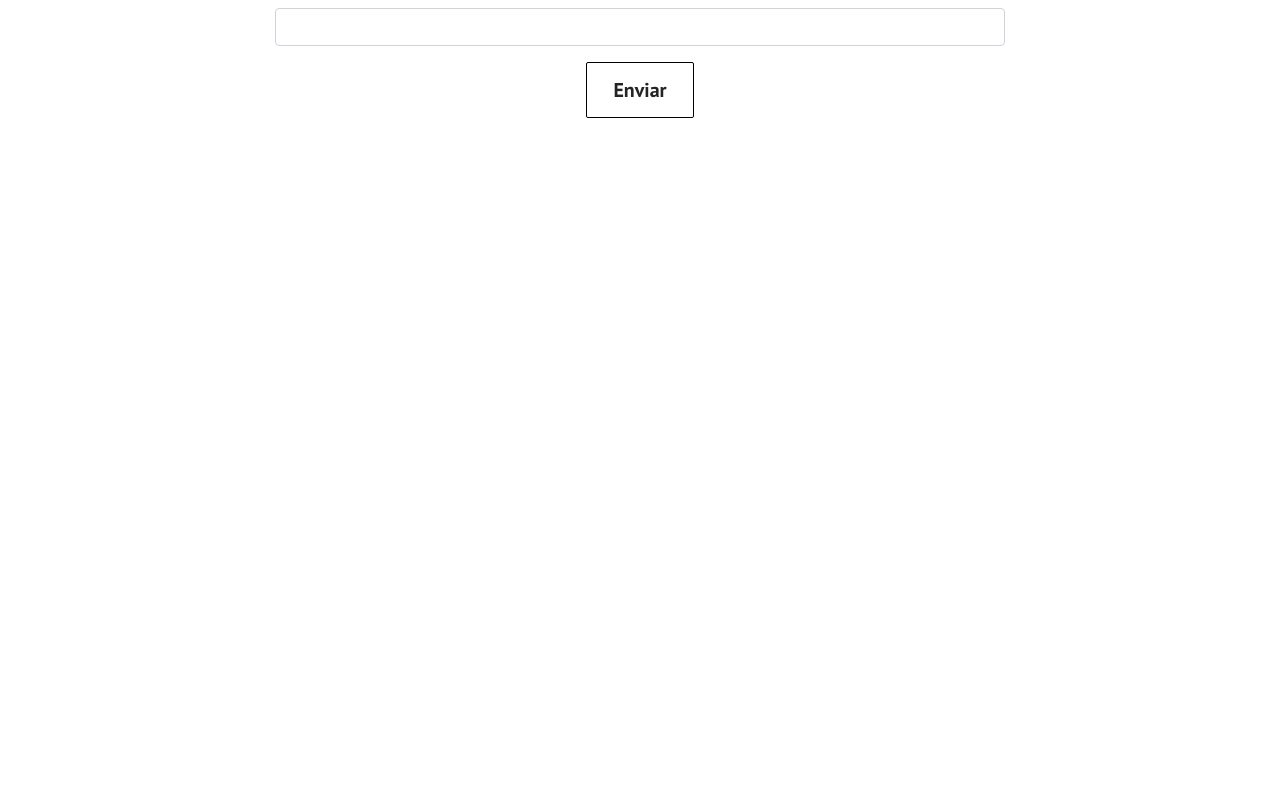
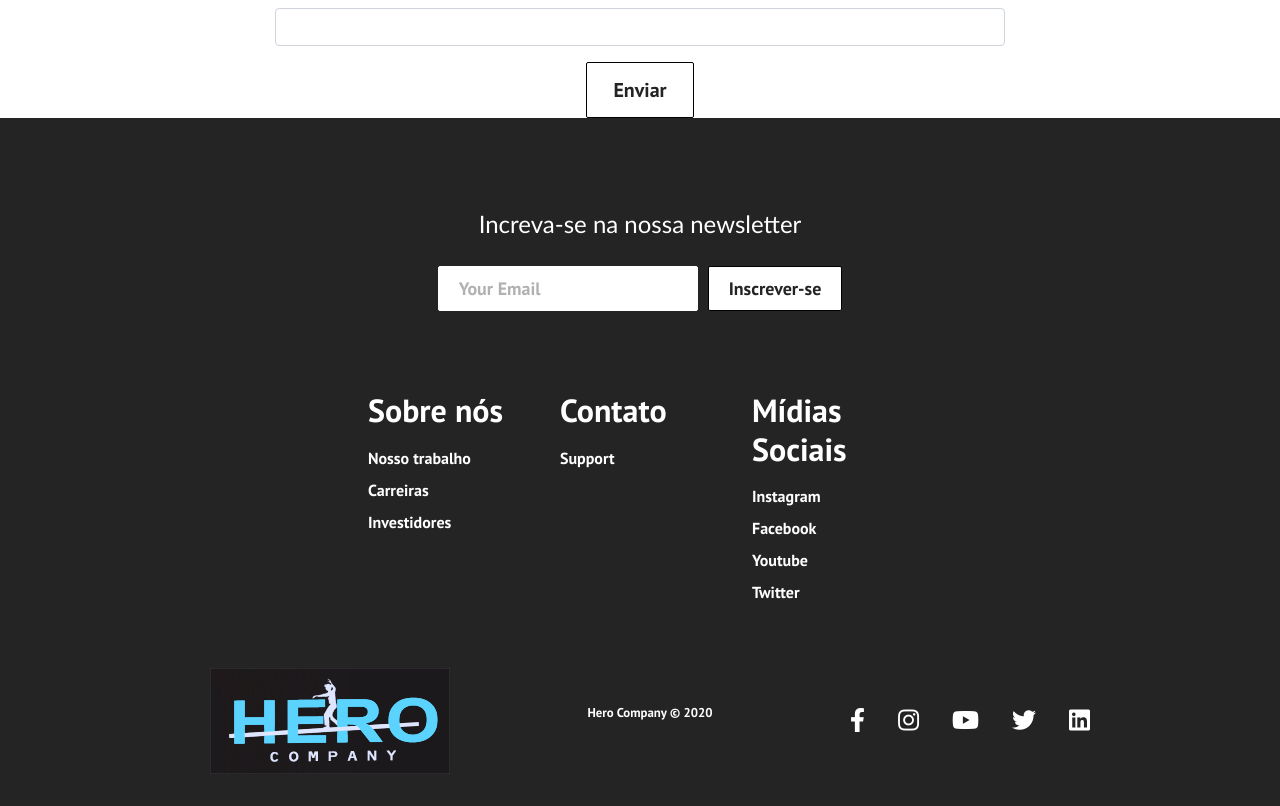
Before and after one commit to KarinedoValle/Projeto_final_Front_End_Web, a React (Create React App) app in the folder projetofeweb/: page /cadastrar in a window 1280 px wide. Shown: the part 1887-2693 px from the top of the page. Before the commit the page ends 2005 px from the top, so only its background shows below. Built offline with nearby package versions, Linux system fonts and the light colour scheme; no server answers.

Commit message:
Adição do footer e da requisição POST

```diff
--- a/projetofeweb/src/App.js
+++ b/projetofeweb/src/App.js
@@ -1,5 +1,6 @@
 import React from 'react';
 import NavBar from './components/NavBar'
+import Footer from './components/Footer'
 import {BrowserRouter as Router, Switch, Route} from 'react-router-dom'
 import './App.css';
 import Home from './components/pages/home'
@@ -24,6 +25,7 @@ function App() {
           <Route path = '/login' component = {Login}/>
           <Route path = '/cliente/:busca' component = {Cliente}/>
        </Switch>
+       <Footer />
      </Router>
     </>
   );
--- /dev/null
+++ b/projetofeweb/src/components/Footer.css
@@ -0,0 +1,163 @@
+.footer-container {
+    background-color: #242424;
+    padding: 4rem 0 2rem 0;
+    display: flex;
+    flex-direction: column;
+    justify-content: center;
+    align-items: center;
+  }
+
+  .footer-subscription {
+    display: flex;
+    flex-direction: column;
+    justify-content: center;
+    align-items: center;
+    text-align: center;
+
+    margin-bottom: 24px;
+    padding: 24px;
+    color: #fff;
+  }
+
+  .footer-subscription > p {
+    font-family: 'Trebuchet MS', 'Lucida Sans Unicode', 'Lucida Grande',
+      'Lucida Sans', Arial, sans-serif;
+  }
+
+  .footer-subscription-heading {
+    margin-bottom: 24px;
+    font-size: 24px;
+  }
+
+  .footer-subscription-text {
+    margin-bottom: 24px;
+    font-size: 20px;
+  }
+
+  .footer-input {
+    padding: 8px 20px;
+    border-radius: 2px;
+    margin-right: 10px;
+    outline: none;
+    border: none;
+    font-size: 18px;
+    margin-bottom: 16px;
+    border: 1px solid #fff;
+  }
+
+  .footer-links {
+    width: 100%;
+    max-width: 1000px;
+    display: flex;
+    justify-content: center;
+  }
+
+  .footer-link-wrapper {
+    display: flex;
+  }
+
+  .footer-link-items {
+    display: flex;
+    flex-direction: column;
+    align-items: flex-start;
+    margin: 16px;
+    text-align: left;
+    width: 160px;
+    box-sizing: border-box;
+  }
+
+  .footer-link-items h2 {
+    margin-bottom: 16px;
+  }
+
+  .footer-link-items > h2 {
+    color: #fff;
+  }
+
+  .footer-link-items a {
+    color: #fff;
+    text-decoration: none;
+    margin-bottom: 0.5rem;
+  }
+
+  .footer-link-items a:hover {
+    color: #e9e9e9;
+    transition: 0.3s ease-out;
+  }
+
+  .footer-email-form h2 {
+    margin-bottom: 2rem;
+  }
+
+  .footer-input::placeholder {
+    color: #b1b1b1;
+  }
+
+  /* Social Icons */
+  .social-icon-link {
+    color: #fff;
+    font-size: 24px;
+  }
+
+  .social-media {
+    max-width: 1000px;
+    width: 100%;
+  }
+
+  .social-media-wrap {
+    display: flex;
+    justify-content: space-between;
+    align-items: center;
+    width: 90%;
+    max-width: 1000px;
+    margin: 40px auto 0 auto;
+  }
+
+  .social-icons {
+    display: flex;
+    justify-content: space-between;
+    align-items: center;
+    width: 240px;
+  }
+
+  .social-logo {
+    color: #fff;
+    justify-self: start;
+    margin-left: 20px;
+    cursor: pointer;
+    text-decoration: none;
+    font-size: 2rem;
+    display: flex;
+    align-items: center;
+    margin-bottom: 16px;
+  }
+
+  .website-rights {
+    color: #fff;
+    margin-bottom: 16px;
+  }
+
+  @media screen and (max-width: 820px) {
+    .footer-links {
+      padding-top: 2rem;
+    }
+
+    .footer-input {
+      width: 100%;
+    }
+
+    .btn {
+      width: 100%;
+    }
+
+    .footer-link-wrapper {
+      flex-direction: column;
+    }
+
+    .social-media-wrap {
+      flex-direction: column;
+    }
+  }
+
+  @media screen and (max-width: 768px) {
+  }
--- /dev/null
+++ b/projetofeweb/src/components/Footer.js
@@ -0,0 +1,104 @@
+import React from 'react';
+import './Footer.css';
+import { Button } from './Button';
+import { Link } from 'react-router-dom';
+
+function Footer() {
+  return (
+    <div className='footer-container'>
+      <section className='footer-subscription'>
+        <p className='footer-subscription-heading'>
+          Increva-se na nossa newsletter
+        </p>
+        <div className='input-areas'>
+          <form>
+            <input
+              className='footer-input'
+              name='email'
+              type='email'
+              placeholder='Your Email'
+            />
+            <Button buttonStyle='btn--outline'>Inscrever-se</Button>
+          </form>
+        </div>
+      </section>
+      <div className='footer-links'>
+        <div className='footer-link-wrapper'>
+          <div className='footer-link-items'>
+            <h2>Sobre nós</h2>
+            <Link to='/sign-up'>Nosso trabalho</Link>
+            <Link to='/'>Carreiras</Link>
+            <Link to='/'>Investidores</Link>
+          </div>
+          <div className='footer-link-items'>
+            <h2>Contato</h2>
+            <Link to='/'>Support</Link>
+          </div>
+        </div>
+        <div className='footer-link-wrapper'>
+          <div className='footer-link-items'>
+            <h2>Mídias Sociais</h2>
+            <Link to='/'>Instagram</Link>
+            <Link to='/'>Facebook</Link>
+            <Link to='/'>Youtube</Link>
+            <Link to='/'>Twitter</Link>
+          </div>
+        </div>
+      </div>
+      <section className='social-media'>
+        <div className='social-media-wrap'>
+          <div className='footer-logo'>
+            <Link to = "/" className = "navbar-logo">
+                 <img src="images/logo.jpg" alt="Logo Hero Company"/>
+            </Link>
+          </div>
+          <small className='website-rights'>Hero Company &copy; 2020</small>
+          <div className='social-icons'>
+            <Link
+              className='social-icon-link facebook'
+              to='/'
+              target='_blank'
+              aria-label='Facebook'
+            >
+              <i className='fab fa-facebook-f' />
+            </Link>
+            <Link
+              className='social-icon-link instagram'
+              to='/'
+              target='_blank'
+              aria-label='Instagram'
+            >
+              <i className='fab fa-instagram' />
+            </Link>
+            <Link
+              className='social-icon-link youtube'
+              to='/'
+              target='_blank'
+              aria-label='Youtube'
+            >
+              <i className='fab fa-youtube' />
+            </Link>
+            <Link
+              className='social-icon-link twitter'
+              to='/'
+              target='_blank'
+              aria-label='Twitter'
+            >
+              <i className='fab fa-twitter' />
+            </Link>
+            <Link
+              className='social-icon-link twitter'
+              to='/'
+              target='_blank'
+              aria-label='LinkedIn'
+            >
+              <i className='fab fa-linkedin' />
+            </Link>
+          </div>
+        </div>
+      </section>
+    </div>
+  );
+}
+
+export default Footer;
--- a/projetofeweb/src/services/api.js
+++ b/projetofeweb/src/services/api.js
@@ -2,6 +2,9 @@ import axios from 'axios'
 
 const api = axios.create({
     baseURL: 'http://residencia-ecommerce.us-east-1.elasticbeanstalk.com/',
+    headers: {
+        "Content-type": "application/json"
+      }
 })
 
 export default api
```
Also changed, not shown: projetofeweb/src/components/pages/cadastrar.js (+127 -43 lines), 1 other file (tests, documents, lock files or other folders).
